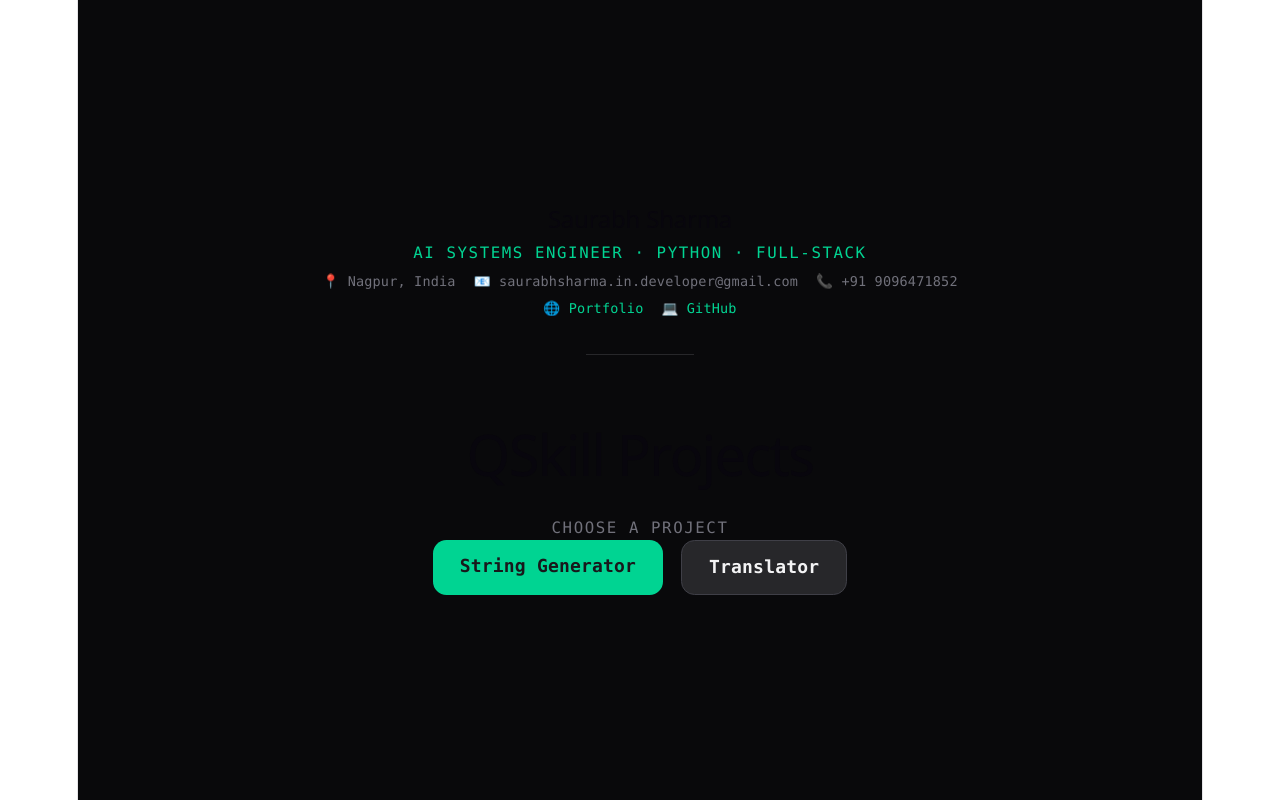
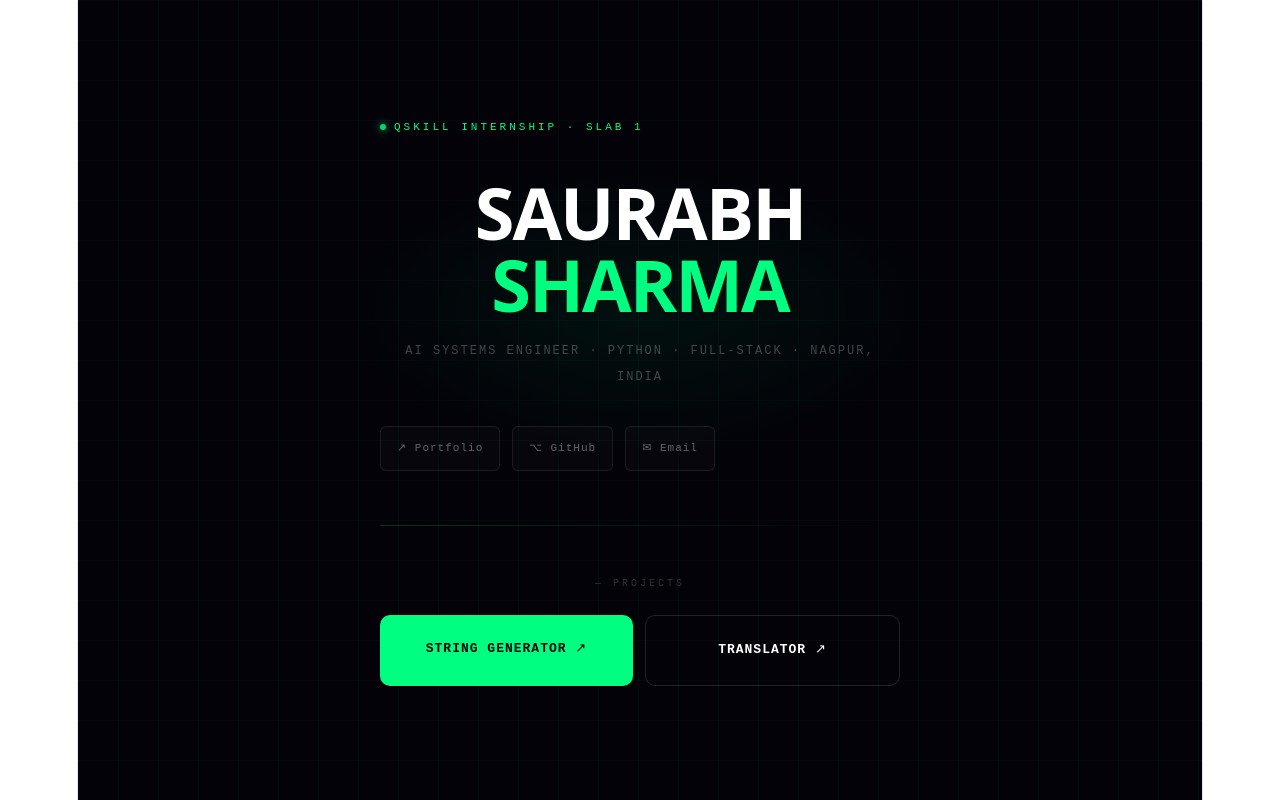
Before and after one commit to saurabhsharma1122/qskill-internship, a React (Vite) app: page / in a window 1280 px wide. Built offline with nearby package versions, Linux system fonts and the light colour scheme.

Commit message:
Update Home.jsx

```diff
--- a/src/pages/Home.jsx
+++ b/src/pages/Home.jsx
@@ -1,41 +1,147 @@
 import { Link } from 'react-router-dom'
+import { useEffect, useState } from 'react'
 
 export default function Home() {
+  const [visible, setVisible] = useState(false)
+  useEffect(() => { setTimeout(() => setVisible(true), 100) }, [])
+
   return (
-    <div className="min-h-screen bg-zinc-950 flex flex-col items-center justify-center gap-8 font-mono px-4">
+    <div style={{
+      minHeight: '100vh',
+      background: '#020208',
+      display: 'flex',
+      alignItems: 'center',
+      justifyContent: 'center',
+      fontFamily: "'Courier New', monospace",
+      padding: '2rem',
+      position: 'relative',
+      overflow: 'hidden'
+    }}>
 
-      {/* About Section */}
-      <div className="text-center space-y-2">
-        <h2 className="text-2xl font-bold text-zinc-100">Saurabh Sharma</h2>
-        <p className="text-emerald-400 text-sm tracking-widest uppercase">AI Systems Engineer · Python · Full-Stack</p>
-        <div className="flex flex-wrap justify-center gap-4 text-zinc-500 text-xs mt-2">
-          <span>📍 Nagpur, India</span>
-          <span>📧 saurabhsharma.in.developer@gmail.com</span>
-          <span>📞 +91 9096471852</span>
+      {/* Background grid */}
+      <div style={{
+        position: 'absolute', inset: 0,
+        backgroundImage: 'linear-gradient(rgba(0,255,128,0.03) 1px, transparent 1px), linear-gradient(90deg, rgba(0,255,128,0.03) 1px, transparent 1px)',
+        backgroundSize: '40px 40px',
+        pointerEvents: 'none'
+      }} />
+
+      {/* Glow */}
+      <div style={{
+        position: 'absolute', top: '20%', left: '50%', transform: 'translateX(-50%)',
+        width: '600px', height: '300px',
+        background: 'radial-gradient(ellipse, rgba(0,255,128,0.06) 0%, transparent 70%)',
+        pointerEvents: 'none'
+      }} />
+
+      <div style={{
+        width: '100%', maxWidth: '520px',
+        opacity: visible ? 1 : 0,
+        transform: visible ? 'translateY(0)' : 'translateY(30px)',
+        transition: 'all 0.8s cubic-bezier(0.22,1,0.36,1)'
+      }}>
+
+        {/* Top tag */}
+        <div style={{
+          display: 'flex', alignItems: 'center', gap: '8px', marginBottom: '2rem'
+        }}>
+          <div style={{ width: '6px', height: '6px', borderRadius: '50%', background: '#00ff80', boxShadow: '0 0 8px #00ff80', animation: 'pulse 2s infinite' }} />
+          <span style={{ color: '#00ff80', fontSize: '11px', letterSpacing: '3px', textTransform: 'uppercase' }}>QSkill Internship · Slab 1</span>
         </div>
-        <div className="flex justify-center gap-4 mt-2">
-          <a href="https://saurabhsharma1122.github.io/" target="_blank" className="text-emerald-400 text-xs hover:underline">🌐 Portfolio</a>
-          <a href="https://github.com/saurabhsharma1122" target="_blank" className="text-emerald-400 text-xs hover:underline">💻 GitHub</a>
+
+        {/* Name */}
+        <h1 style={{
+          fontSize: 'clamp(2.5rem, 6vw, 4rem)',
+          fontWeight: '900',
+          color: '#fff',
+          margin: '0 0 0.25rem',
+          letterSpacing: '-2px',
+          lineHeight: 1
+        }}>
+          SAURABH<br />
+          <span style={{ color: '#00ff80' }}>SHARMA</span>
+        </h1>
+
+        <p style={{ color: '#ffffff40', fontSize: '12px', letterSpacing: '2px', textTransform: 'uppercase', margin: '1rem 0 2rem' }}>
+          AI Systems Engineer · Python · Full-Stack · Nagpur, India
+        </p>
+
+        {/* Links row */}
+        <div style={{ display: 'flex', gap: '12px', marginBottom: '3rem', flexWrap: 'wrap' }}>
+          {[
+            { label: '↗ Portfolio', href: 'https://saurabhsharma1122.github.io/' },
+            { label: '⌥ GitHub', href: 'https://github.com/saurabhsharma1122' },
+            { label: '✉ Email', href: 'mailto:saurabhsharma.in.developer@gmail.com' },
+          ].map(({ label, href }) => (
+            <a key={label} href={href} target="_blank" style={{
+              padding: '8px 16px',
+              border: '1px solid #ffffff15',
+              borderRadius: '6px',
+              color: '#ffffff60',
+              fontSize: '11px',
+              letterSpacing: '1px',
+              textDecoration: 'none',
+              transition: 'all 0.2s',
+              background: '#ffffff05'
+            }}
+              onMouseEnter={e => { e.target.style.borderColor = '#00ff80'; e.target.style.color = '#00ff80' }}
+              onMouseLeave={e => { e.target.style.borderColor = '#ffffff15'; e.target.style.color = '#ffffff60' }}
+            >{label}</a>
+          ))}
         </div>
+
+        {/* Divider */}
+        <div style={{ height: '1px', background: 'linear-gradient(90deg, #00ff8030, transparent)', marginBottom: '2.5rem' }} />
+
+        {/* Projects label */}
+        <p style={{ color: '#ffffff30', fontSize: '10px', letterSpacing: '3px', textTransform: 'uppercase', marginBottom: '1rem' }}>
+          — Projects
+        </p>
+
+        {/* Project buttons */}
+        <div style={{ display: 'flex', gap: '12px' }}>
+          <Link to="/#/generator" style={{
+            flex: 1, padding: '1.2rem',
+            background: '#00ff80',
+            color: '#020208',
+            fontWeight: '900',
+            fontSize: '13px',
+            letterSpacing: '1px',
+            textDecoration: 'none',
+            borderRadius: '10px',
+            textAlign: 'center',
+            transition: 'all 0.2s',
+            textTransform: 'uppercase'
+          }}
+            onMouseEnter={e => { e.target.style.background = '#00cc66'; e.target.style.transform = 'translateY(-2px)' }}
+            onMouseLeave={e => { e.target.style.background = '#00ff80'; e.target.style.transform = 'translateY(0)' }}
+          >
+            String Generator ↗
+          </Link>
+          <Link to="/#/translator" style={{
+            flex: 1, padding: '1.2rem',
+            background: 'transparent',
+            color: '#fff',
+            fontWeight: '900',
+            fontSize: '13px',
+            letterSpacing: '1px',
+            textDecoration: 'none',
+            borderRadius: '10px',
+            textAlign: 'center',
+            border: '1px solid #ffffff20',
+            transition: 'all 0.2s',
+            textTransform: 'uppercase'
+          }}
+            onMouseEnter={e => { e.target.style.borderColor = '#ffffff60'; e.target.style.transform = 'translateY(-2px)' }}
+            onMouseLeave={e => { e.target.style.borderColor = '#ffffff20'; e.target.style.transform = 'translateY(0)' }}
+          >
+            Translator ↗
+          </Link>
+        </div>
+
       </div>
 
-      {/* Divider */}
-      <div className="w-24 h-px bg-zinc-800"></div>
-
-      {/* Projects */}
-      <div className="text-center space-y-4">
-        <h1 className="text-4xl font-bold text-zinc-100">QSkill Projects</h1>
-        <p className="text-zinc-500 text-sm tracking-widest uppercase">Choose a project</p>
-        <div className="flex gap-4 justify-center">
-          <Link to="/#/generator" className="px-6 py-3 bg-emerald-400 text-zinc-900 font-bold rounded-xl hover:bg-emerald-300 transition">
-            String Generator
-          </Link>
-          <Link to="/#/translator" className="px-6 py-3 bg-zinc-800 text-zinc-100 font-bold rounded-xl hover:bg-zinc-700 transition border border-zinc-700">
-            Translator
-          </Link>
-        </div>
-      </div>
-
+      <style>{`@keyframes pulse { 0%,100%{opacity:1} 50%{opacity:0.3} }`}</style>
     </div>
   )
 }
```
